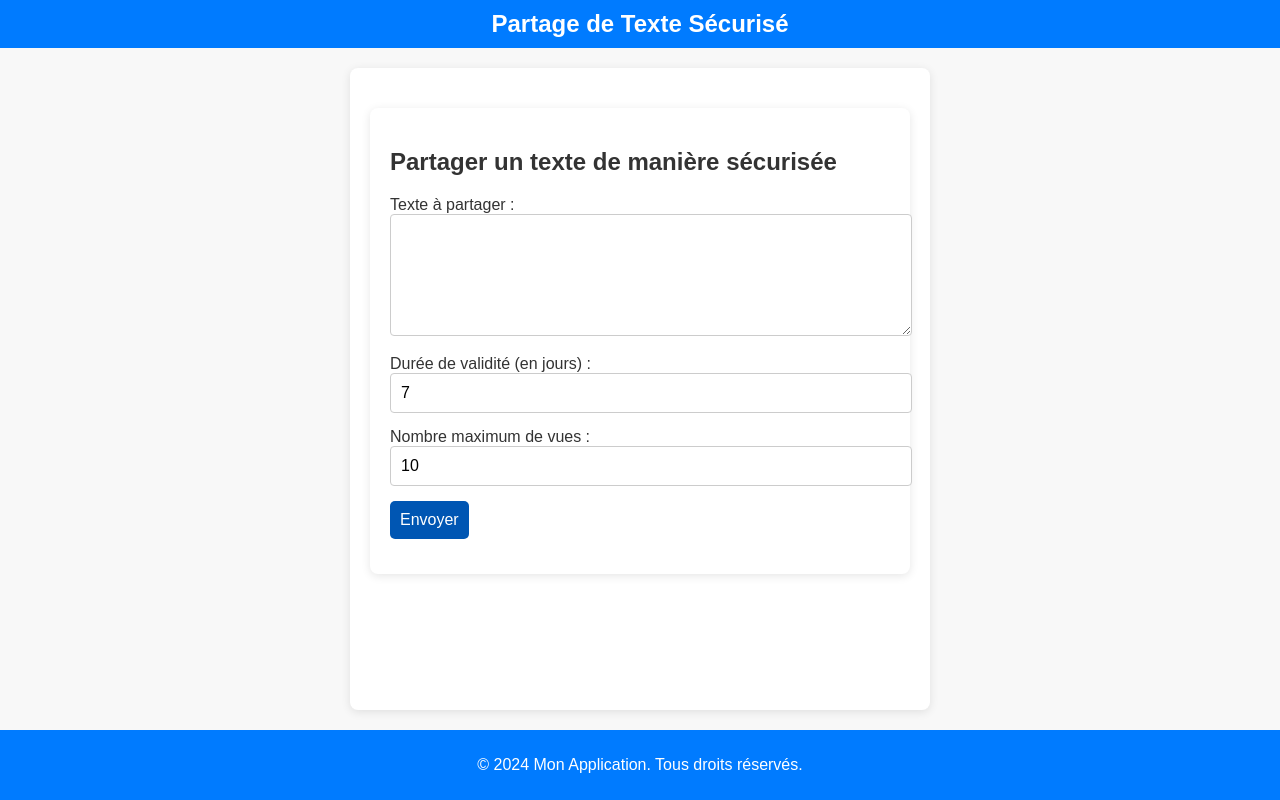
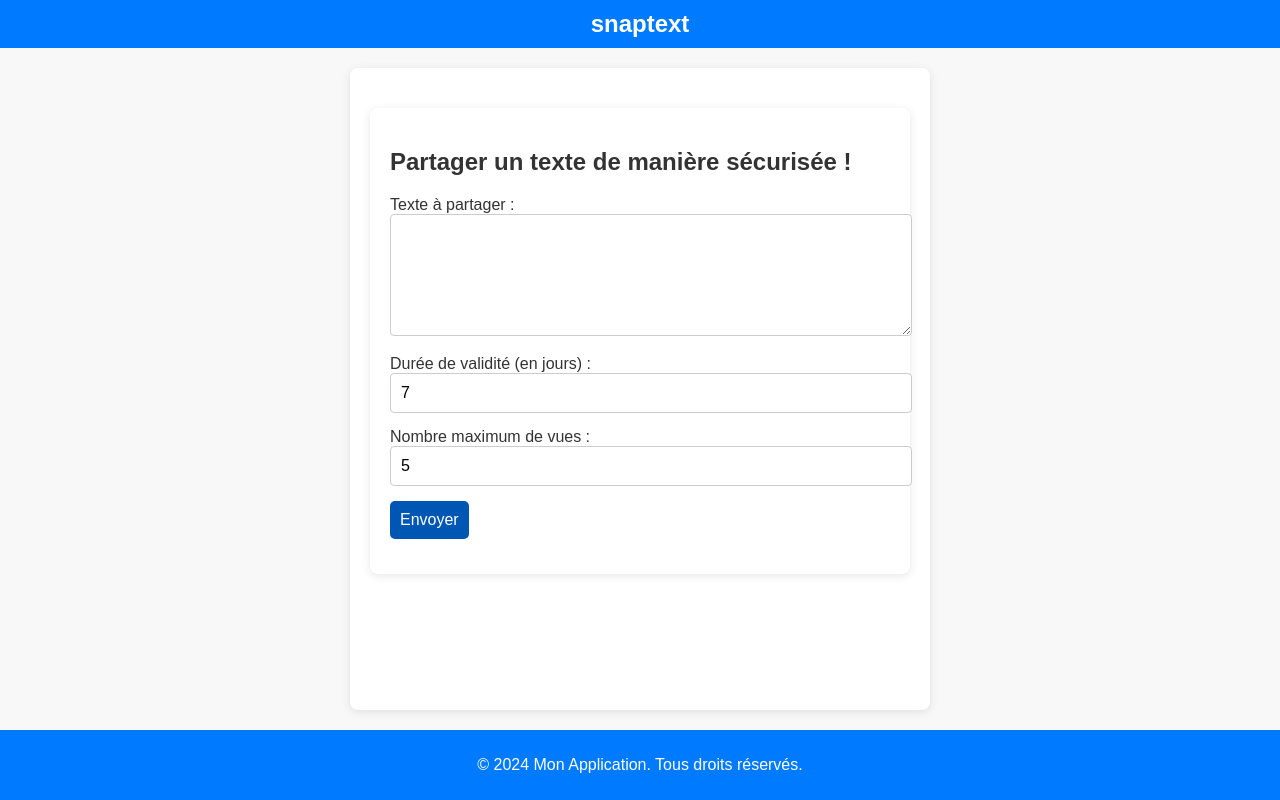
Before and after one commit to aaaaadrien/snaptext, a PHP site: page / in a window 1280 px wide. Run offline with PHP 8.4, Linux system fonts and the light colour scheme.

Commit message:
Organisation des fichiers de config et variables

```diff
--- /dev/null
+++ b/includes/config.php
@@ -0,0 +1,15 @@
+<?php
+
+// DATABASE SETTINGS
+$db_host = 'localhost';
+$db_name = 'snaptext';
+$db_user = 'snaptext';
+$db_pass = 'snaptext';
+
+// APPLICATION SETTINGS
+$app_name = "snaptext";
+$app_desc = "Partager un texte de manière sécurisée !";
+$def_views = 5 ;
+$def_days = 7 ;
+
+?>
--- a/includes/db.php
+++ b/includes/db.php
@@ -1,15 +1,10 @@
 <?php
-// db.php - Connexion à MySQL avec un utilisateur dédié
-
 function getDBConnection() {
-    $host = 'localhost';
-    $db = 'snaptext';
-    $user = 'snaptext';
-    $pass = 'snaptext';
+    global $db_host,$db_name,$db_user,$db_pass;
 
     try {
-        $dsn = "mysql:host=$host;dbname=$db;charset=utf8";
-        $pdo = new PDO($dsn, $user, $pass);
+        $dsn = "mysql:host=$db_host;dbname=$db_name;charset=utf8";
+        $pdo = new PDO($dsn, $db_user, $db_pass);
         $pdo->setAttribute(PDO::ATTR_ERRMODE, PDO::ERRMODE_EXCEPTION);
         return $pdo;
     } catch (PDOException $e) {
--- a/includes/header.php
+++ b/includes/header.php
@@ -4,12 +4,12 @@
     <meta charset="UTF-8">
     <meta name="viewport" content="width=device-width, initial-scale=1.0">
     <link rel="stylesheet" href="assets/css/style.css"> <!-- Lien vers le fichier CSS -->
-    <title>Application de Partage de Texte</title>
+    <title><?php echo $app_name; ?></title>
 </head>
 <body>
     <header>
         <nav>
-            <h1><a href="index.php" style="color: white; text-decoration: none;">Partage de Texte Sécurisé</a></h1> <!-- Lien vers la page d'accueil -->
+            <h1><a href="index.php" style="color: white; text-decoration: none;"><?php echo $app_name; ?></a></h1> <!-- Lien vers la page d'accueil -->
         </nav>
     </header>
     <div class="container">
--- /dev/null
+++ b/includes/init.php
@@ -0,0 +1,4 @@
+<?php
+require 'config.php';
+require 'db.php';
+?>
--- a/public/index.php
+++ b/public/index.php
@@ -1,5 +1,5 @@
 <?php
-require '../includes/db.php'; // Inclusion du fichier de connexion à la base de données
+require '../includes/init.php'; // Inclusion du fichier de connexion à la base de données
 
 // Initialiser les variables
 $success_message = '';
@@ -37,7 +37,7 @@ if ($_SERVER['REQUEST_METHOD'] == 'POST') {
 
 <?php include '../includes/header.php'; ?> <!-- Inclusion de l'en-tête -->
 <div class="container">
-    <h2>Partager un texte de manière sécurisée</h2>
+<h2><?php echo $app_desc; ?></h2>
 
     <form action="" method="post">
         <div>
@@ -46,11 +46,11 @@ if ($_SERVER['REQUEST_METHOD'] == 'POST') {
         </div>
         <div>
             <label for="expiration_days">Durée de validité (en jours) :</label>
-            <input type="number" name="expiration_days" id="expiration_days" value="7" required>
+	    <input type="number" name="expiration_days" id="expiration_days" value="<?php echo $def_days; ?>" required>
         </div>
         <div>
             <label for="max_views">Nombre maximum de vues :</label>
-            <input type="number" name="max_views" id="max_views" value="10" required>
+	    <input type="number" name="max_views" id="max_views" value="<?php echo $def_views; ?>" required>
         </div>
         <div>
             <button type="submit">Envoyer</button>
--- a/public/view.php
+++ b/public/view.php
@@ -1,5 +1,5 @@
 <?php
-require '../includes/db.php'; // Inclusion du fichier de connexion à la base de données
+require '../includes/init.php'; // Inclusion du fichier de connexion à la base de données
 
 // Récupération du lien
 $link_hash = $_GET['link'] ?? null;
```
